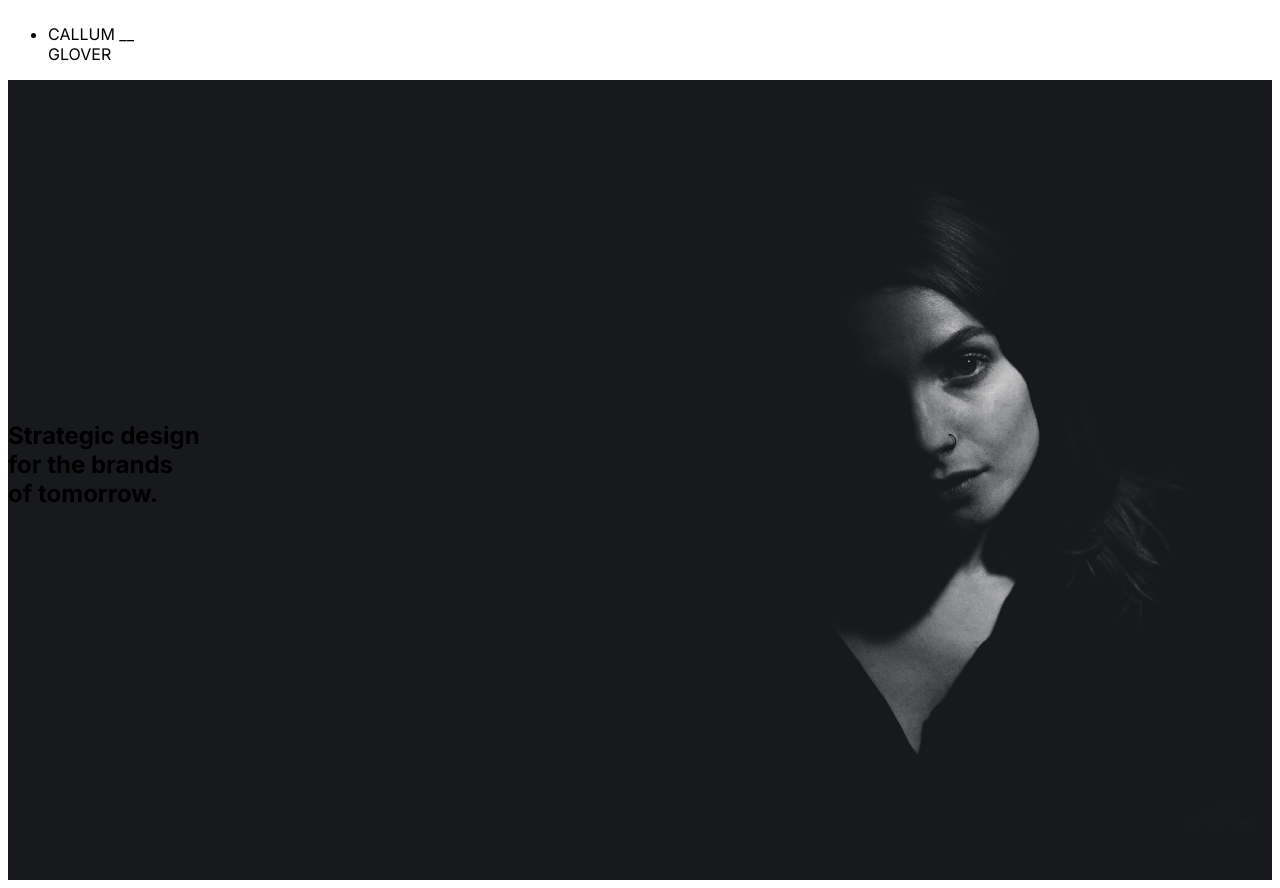
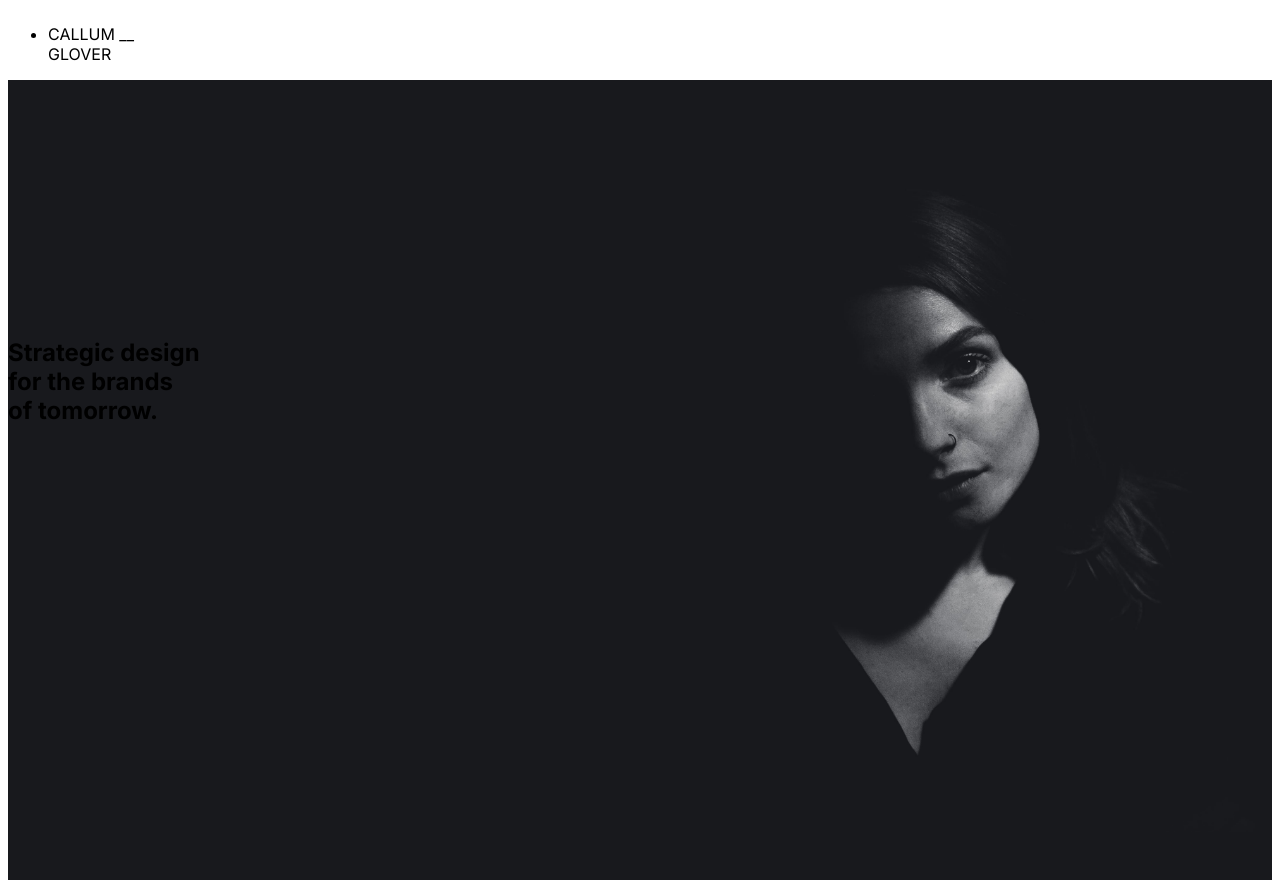
Before and after one commit to alilotfidev/personal-website-template, a Next.js app: page / in a window 1280 px wide. Built offline with nearby package versions, Linux system fonts and the light colour scheme.

Commit message:
bug fixes

```diff
--- a/components/HeroImage.js
+++ b/components/HeroImage.js
@@ -1,7 +1,7 @@
 export default function HeroImage() {
   return (
-    <section className="hero-background-image min-h-screen bg-cover bg-center px-10 py-8 text-white">
-      <h2 className="hero-section-text absolute top-2/4 ml-12 -translate-y-2/4 text-6xl font-bold leading-tight">
+    <section className="hero-background-image relative min-h-screen bg-cover bg-center px-10 py-8 text-white">
+      <h2 className="hero-section-text absolute top-1/3 ml-12 -translate-y-1/3 text-6xl font-bold leading-tight">
         Strategic design
         <br />
         for the brands
```
